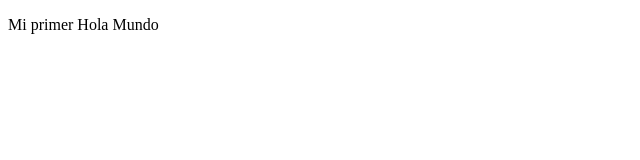
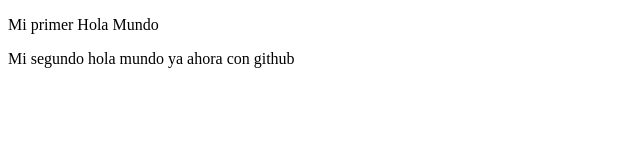
Before and after one commit to arisatoalex21/proyectDemo, a plain HTML site: page index.html in a window 1280 px wide. Shown: the whole page, without its empty margins (0-640 px from the left). Drawn offline with Linux system fonts and the light colour scheme.

Commit message:
mi segundo commit

```diff
--- a/index.html
+++ b/index.html
@@ -7,5 +7,6 @@
 </head>
 <body>
     <p>Mi primer Hola Mundo</p>
+    <p>Mi segundo hola mundo ya ahora con github</p>
 </body>
 </html>
```
